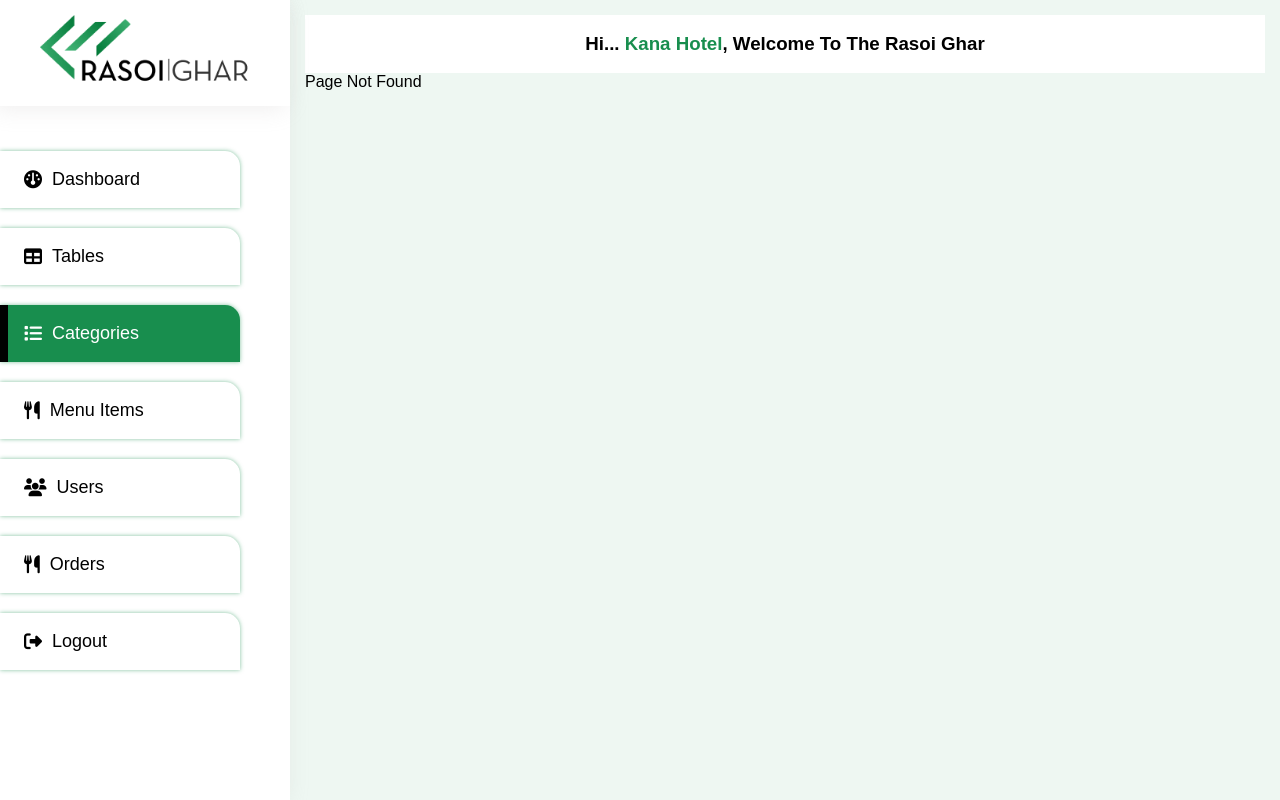
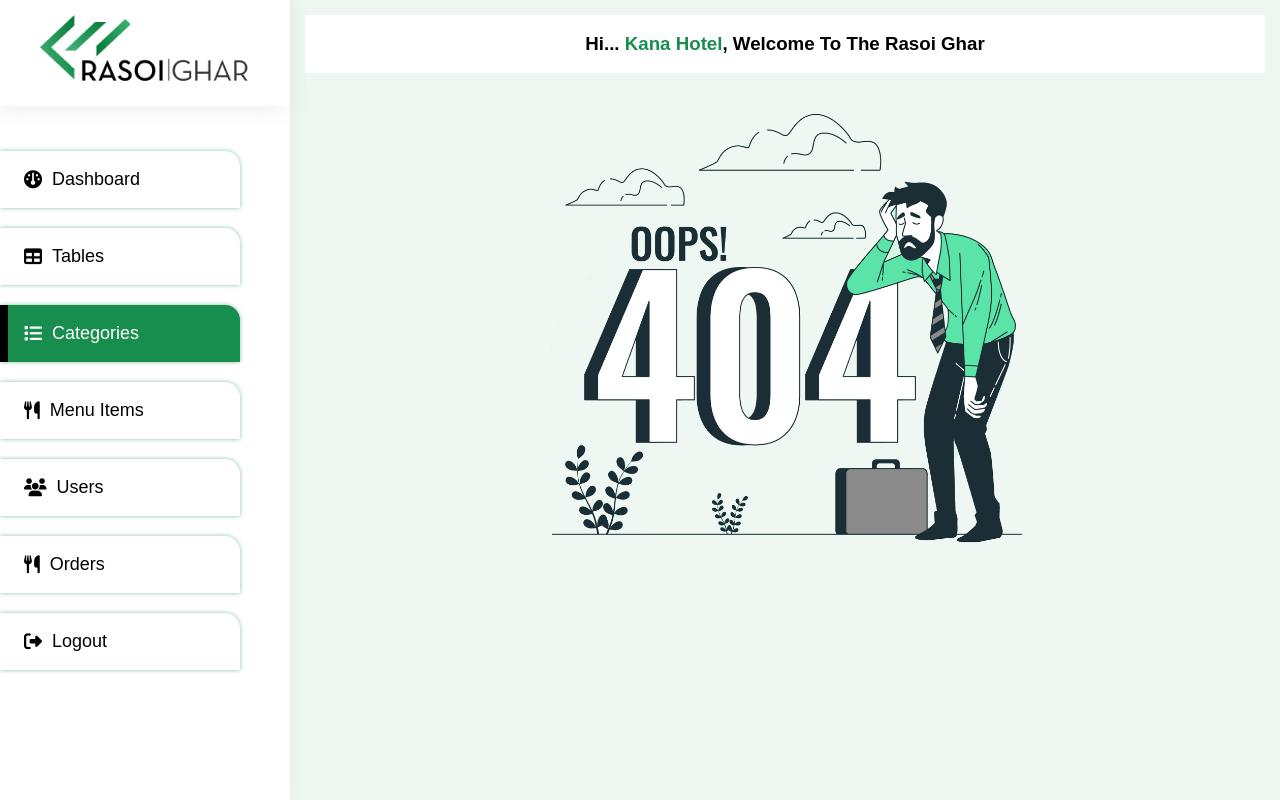
Before and after one commit to sumitkaachariya/rasoighar, a React (Create React App) app: page /categories in a window 1280 px wide. Before the commit this address had no page. Built offline with nearby package versions, Linux system fonts and the light colour scheme.

Commit message:
Update page not found

```diff
--- a/src/assets/index.js
+++ b/src/assets/index.js
@@ -1,3 +1,4 @@
 import Logo from "./images/logo1.png"
+import NotfoundImage from "./images/not_found.png"
 
-export { Logo }
+export { Logo, NotfoundImage }
--- a/src/index.css
+++ b/src/index.css
@@ -46,6 +46,26 @@ a {
 
 ::placeholder {
    color: #bbbdc2;
+}
+
+/* width */
+::-webkit-scrollbar {
+  width: 4px;
+}
+
+/* Track */
+::-webkit-scrollbar-track {
+  background: #f1f1f1;
+}
+
+/* Handle */
+::-webkit-scrollbar-thumb {
+  background: #000;
+}
+
+/* Handle on hover */
+::-webkit-scrollbar-thumb:hover {
+  background: #188e4e;
 }
 
 .card {
--- a/src/pages/PageNotFound/index.jsx
+++ b/src/pages/PageNotFound/index.jsx
@@ -1,8 +1,13 @@
 import React from 'react'
 import './pageNotFound.css'
+import { NotfoundImage } from 'assets'
 
 function PageNotFound() {
-   return <div className="content">Page Not Found</div>
+   return <div className="content page_not_found_section">
+      <div className='page_not_found'>
+         <img src={NotfoundImage} style={{ maxWidth: "100%" }} />
+      </div>
+   </div>
 }
 
 export default PageNotFound
--- a/src/pages/PageNotFound/pageNotFound.css
+++ b/src/pages/PageNotFound/pageNotFound.css
@@ -0,0 +1,13 @@
+.page_not_found_section{
+    max-height: initial;
+}
+.page_not_found{
+    max-width: 53%;
+    margin: 0 auto;
+}
+@media screen and (max-width:991px){
+    .page_not_found {
+        max-width: 100%;
+        margin: 0 auto;
+    }
+}
```
Also changed, not shown: src/assets/images/not_found.png (added).
